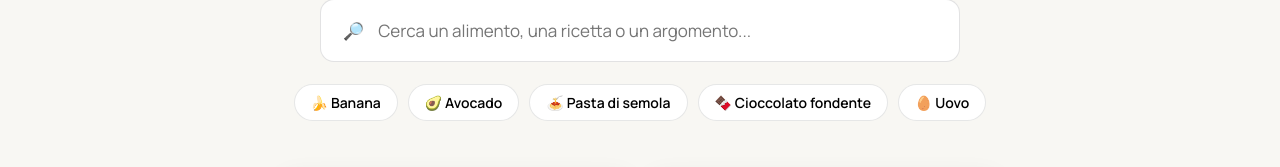
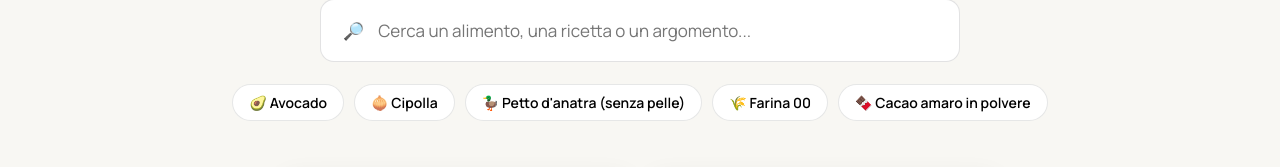
Before and after one commit to davidepalu94/gustoscopio, a React (Vite) app: page / in a window 1280 px wide. Shown: the part 568-735 px from the top of the page. Built offline with nearby package versions, Linux system fonts and the light colour scheme.

Commit message:
Add files via upload

```diff
--- a/src/pages/Home.jsx
+++ b/src/pages/Home.jsx
@@ -22,7 +22,18 @@ export default function Home() {
   const currentMealItems = mealItems[selectedMeal];
   const currentMealTotals = mealTotals[selectedMeal];
 
-  const suggestions = ['Banana', 'Avocado', 'Pasta di semola', 'Cioccolato fondente', 'Uovo'];
+  // Un alimento a caso per categoria, diverso ad ogni caricamento della
+  // pagina: dà un'idea più ampia del database (187+ alimenti) invece di
+  // mostrare sempre gli stessi 5. Le categorie sono fisse (frutta, verdura,
+  // proteina, carboidrato, dolce/snack) per garantire varietà; l'alimento
+  // dentro ciascuna è casuale.
+  const CHIP_CATEGORIES = ['Frutta', 'Verdura', 'Carne', 'Cereali & derivati', 'Dolci & snack'];
+  const suggestions = useMemo(() => {
+    return CHIP_CATEGORIES.map((cat) => {
+      const options = FOODS.filter((f) => f.category === cat);
+      return options[Math.floor(Math.random() * options.length)];
+    }).filter(Boolean);
+  }, []);
 
   const searchResults = useMemo(() => {
     if (!query.trim()) return [];
@@ -116,14 +127,11 @@ export default function Home() {
           )}
         </div>
         <div className="chips">
-          {suggestions.map((s) => {
-            const f = FOODS.find((x) => x.name === s);
-            return (
-              <button key={s} className="chip" onClick={() => { setExpandedId(f.id); document.getElementById('kcal-section')?.scrollIntoView({ behavior: 'smooth' }); }}>
-                {f.emoji} {s}
-              </button>
-            );
-          })}
+          {suggestions.map((f) => (
+            <button key={f.id} className="chip" onClick={() => navigate(`/alimenti/${f.id}`)}>
+              {f.emoji} {f.name}
+            </button>
+          ))}
         </div>
 
         <div className="hero-photos">
```
Also changed, not shown: 1 other file (tests, documents, lock files or other folders).
